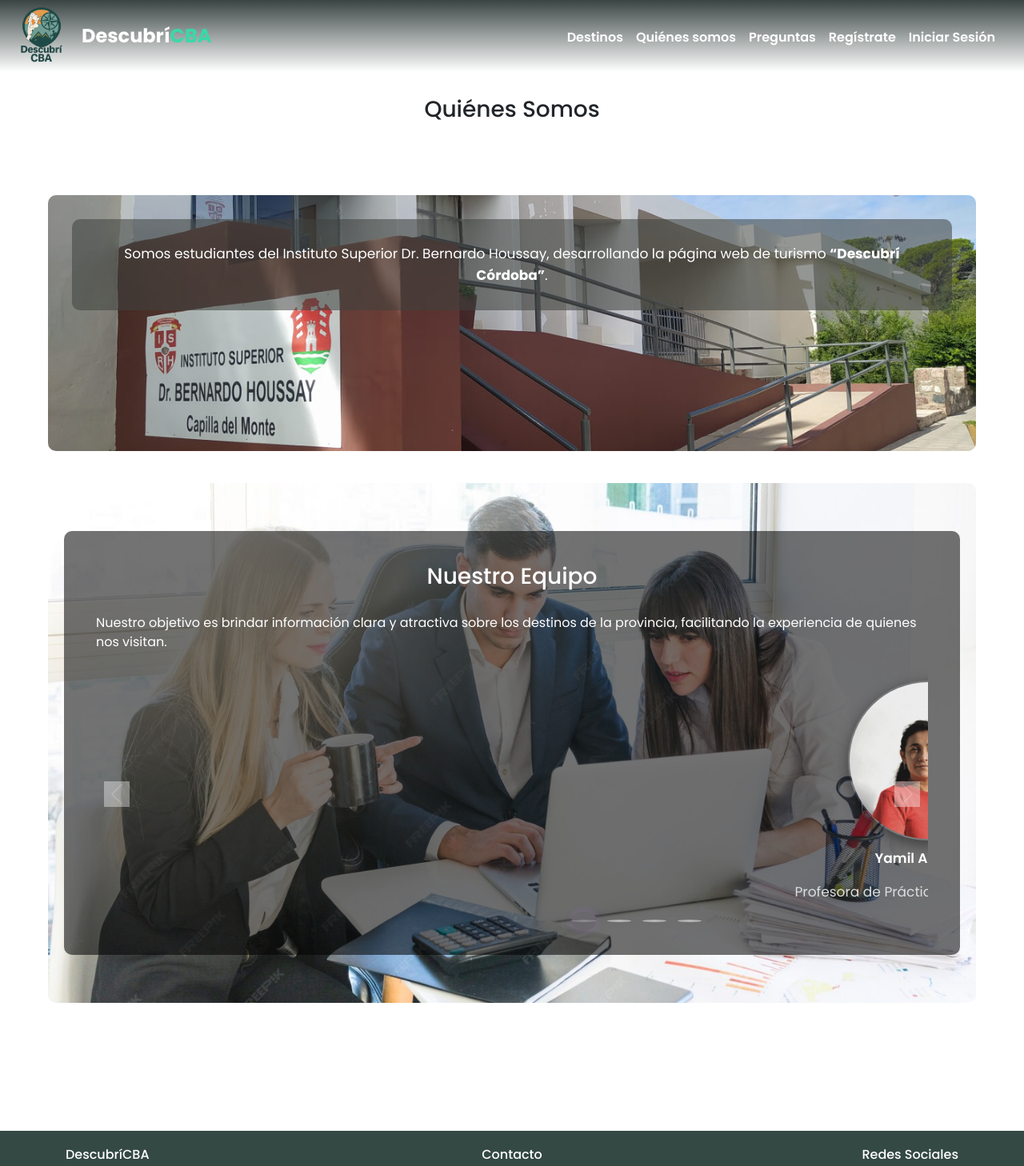
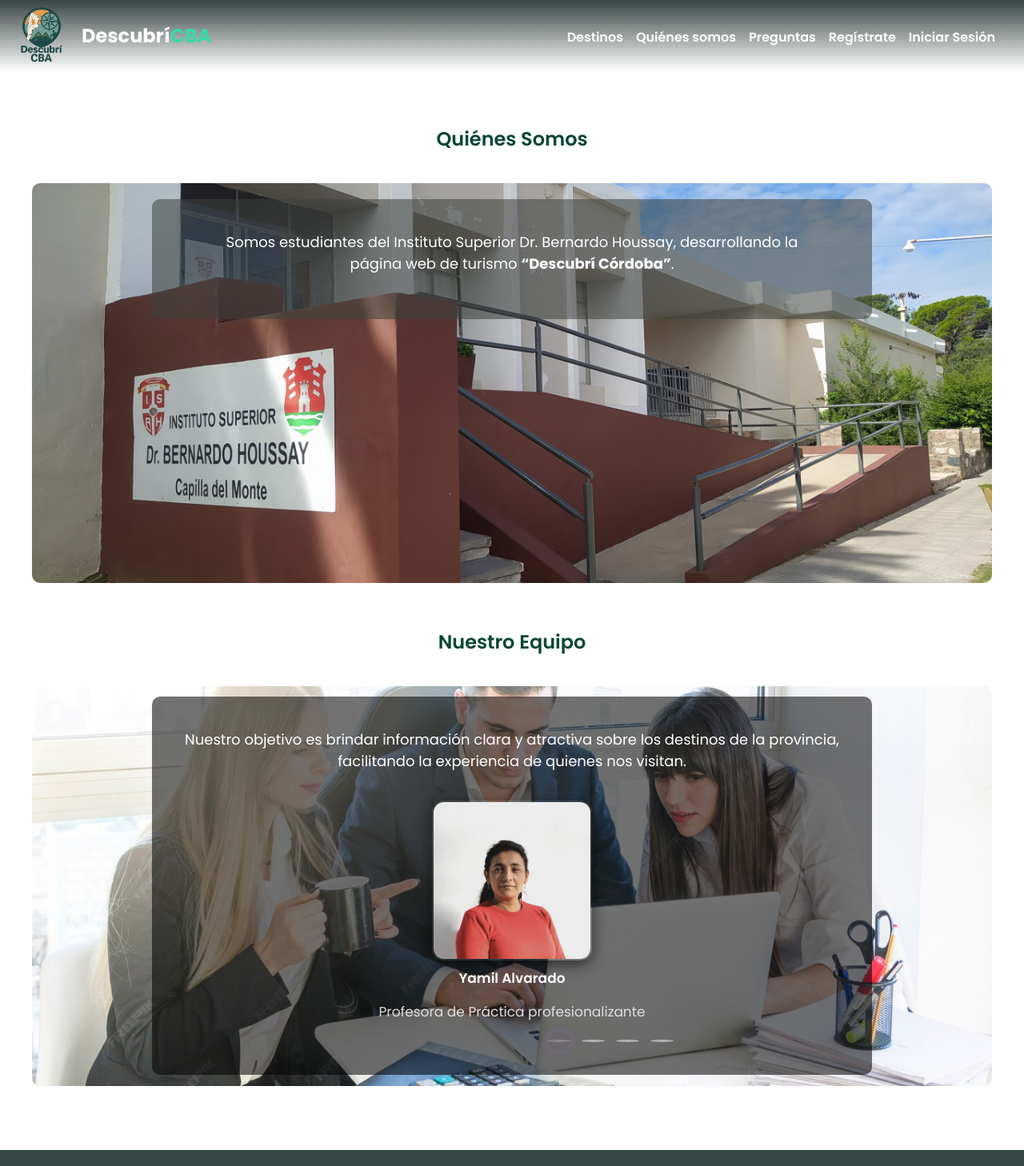
Before and after one commit to Paz-Santangelo/Frontend-DescubriCBA, a React (Vite) app: page /quienes in a window 1280 px wide. Shown: the top 1458 px of the page at 80% size. Built offline with nearby package versions, Linux system fonts and the light colour scheme.

Commit message:
página Quiénes Somos cambio colores,diseño,preguntas frecuentes,cambio colores,en App.jsx import ,se usa en carrusel

```diff
--- a/src/App.jsx
+++ b/src/App.jsx
@@ -1,4 +1,6 @@
 import { BrowserRouter as Router, Routes, Route } from "react-router-dom";
+import 'bootstrap/dist/css/bootstrap.min.css';
+import 'bootstrap/dist/js/bootstrap.bundle.min.js';
 import "./App.css";
 import AppNavbar from "./components/navbar/Navbar.jsx";
 import Footer from "./components/footer/Footer.jsx";
--- a/src/pages/preguntas/preguntas.css
+++ b/src/pages/preguntas/preguntas.css
@@ -1,18 +1,40 @@
-
 .faq-container {
   font-family: 'Poppins', sans-serif;
   padding: 20px;
+  margin-top:100px auto 40px auto;
+  max-width: 1200px;
 }
 
 .faq-title {
-  font-size: 28px;
-  font-weight: bold;
+  font-size: 20px;
+  font-weight: 600;
   text-align: center;
-  margin-bottom: 2rem;
+  margin: 20px auto 40px auto;
+  color: #064420;
 }
 
 .faq-answer {
   font-size: 17px;
-  color: #333;
+  color: #064420;
   line-height: 1.6;
 }
+
+.accordion-button {
+  background-color: rgba(64, 64, 64, 0.3);
+  color: #064420;
+  font-weight: 500;
+}
+
+.accordion-button:not(.collapsed) {
+  background-color: rgba(64, 64, 64, 0.4);
+  color: #fff;
+}
+
+.accordion-button:hover {
+  background-color: rgba(64, 64, 64, 0.5);
+  color: #fff;
+}
+
+.accordion-button:focus {
+  box-shadow: none;
+}
--- a/src/pages/quienes/Quienes.jsx
+++ b/src/pages/quienes/Quienes.jsx
@@ -2,7 +2,7 @@ import React from "react";
 import "./quienes.css";
 import { Carousel } from "react-bootstrap";
 
-// Importar imágenes
+// Imágenes
 import Instituto from "../../assets/instituto.jpg";
 import Yamil from "../../assets/Yamil.jpg";
 import Roxy from "../../assets/Roxy.jpg";
@@ -20,13 +20,11 @@ function Quienes() {
 
   return (
     <div className="quienes-container">
-      <h1 className="quienes-title">Quiénes Somos</h1>
+      {/* Título principal */}
+      <h2 className="quienes-title">Quiénes Somos</h2>
 
       {/* Sección Instituto */}
-      <section
-        className="descripcion-instituto"
-        style={{ backgroundImage: `url(${Instituto})` }}
-      >
+      <section className="descripcion-instituto" style={{ backgroundImage: `url(${Instituto})` }}>
         <div className="overlay">
           <p>
             Somos estudiantes del Instituto Superior Dr. Bernardo Houssay, desarrollando la página web de turismo <strong>“Descubrí Córdoba”</strong>.
@@ -35,29 +33,40 @@ function Quienes() {
       </section>
 
       {/* Sección Equipo */}
-      <section
-        className="equipo-foto-fondo"
-        style={{ backgroundImage: `url(${EquipoFondo})`, backgroundSize: "cover", backgroundPosition: "center" }}
-      >
+      <h2 className="equipo-title">Nuestro Equipo</h2>
+      <section className="equipo-foto-fondo" style={{ backgroundImage: `url(${EquipoFondo})` }}>
         <div className="overlay">
-          <h2 className="quienes-subtitle">Nuestro Equipo</h2>
           <p className="descripcion-equipo">
             Nuestro objetivo es brindar información clara y atractiva sobre los destinos de la provincia,
             facilitando la experiencia de quienes nos visitan.
           </p>
-
-          {/* Carousel react-bootstrap */}
-          <Carousel interval={6000} className="equipo-carousel">
+          <div id="equipoCarousel" className="carousel slide" data-bs-ride="carousel" data-bs-interval="2000">
+            <div className="carousel-inner">
               {equipo.map((miembro, index) => (
-              <Carousel.Item key={index}>
+                <div className={`carousel-item ${index === 0 ? "active" : ""}`} key={index}>
                   <div className="equipo-card text-center mx-auto">
                     <img src={miembro.foto} alt={miembro.nombre} />
                     <p className="nombre">{miembro.nombre}</p>
                     <p className="descripcion">{miembro.descripcion}</p>
                   </div>
-              </Carousel.Item>
+                </div>
               ))}
-          </Carousel>
+            </div>
+            {/* Indicadores */}
+            <div className="carousel-indicators">
+              {equipo.map((_, i) => (
+                <button
+                  key={i}
+                  type="button"
+                  data-bs-target="#equipoCarousel"
+                  data-bs-slide-to={i}
+                  className={i === 0 ? "active" : ""}
+                  aria-current={i === 0 ? "true" : undefined}
+                  aria-label={`Slide ${i + 1}`}
+                />
+              ))}
+            </div>
+          </div>
         </div>
       </section>
     </div>
--- a/src/pages/quienes/quienes.css
+++ b/src/pages/quienes/quienes.css
@@ -1,83 +1,73 @@
-/* Contenedor principal */
-.quienes-container {
-  padding: 120px 20px 80px;
-  max-width: 1200px;
-  margin: 0 auto;
+
+body, h1, h2, h3, h4, p, span, a, div {
   font-family: 'Poppins', sans-serif;
 }
 
-/* Títulos */
-.quienes-title {
-  text-align: center;
-  margin-bottom: 20px;
-  font-size: 28px;
-  font-weight:#057e62;
-}
-.quienes-subtitle {
-  text-align: center;
-  font-size: 28px;
-  margin-bottom: 30px;
-  font-weight: 500;
-  color: #fff;
+
+.quienes-container {
+  padding-top: 120px;
+  max-width: 1200px;
+  margin: 20px auto;
 }
 
-/* Sección Instituto */
+
+.quienes-title,
+.equipo-title {
+  display: block;
+  margin: 20px auto 40px auto;
+  font-size: 24px;
+  font-weight: 600;
+  text-align: center;
+  color: #064635;
+}
+
 .descripcion-instituto {
   position: relative;
   background: center center/cover no-repeat;
-  height: 320px;
+  height: 500px;
   border-radius: 10px;
-  margin: 90px auto 40px auto;
-  max-width: 1200px;
+  margin: 40px auto 60px auto;
   display: flex;
   align-items: flex-start;
   justify-content: center;
   text-align: center;
   overflow: hidden;
-  padding-top: 30px;
-}
-.descripcion-instituto .overlay {
-  position: relative;
-  z-index: 1;
-  width: calc(100% - 40px);
-  max-width: 1100px;
-  background-color: rgba(62, 67, 62, 0.55);
-  padding: 30px 40px;
-  border-radius: 10px;
-  display: flex;
-  flex-direction: column;
-  align-items: center;
-  justify-content: flex-start;
-}
-.descripcion-instituto .overlay p {
-  margin: 0;
-  color: #fff;
-  font-size: 17px;
-  line-height: 1.6;
-  padding: 0 10px;
+  padding-top: 20px;
+  font-size: 18px;
 }
 
-/* Sección Equipo */
+.descripcion-instituto .overlay {
+  background-color: rgba(62, 67, 62, 0.55);
+  padding: 40px 60px;
+  border-radius: 10px;
+  max-width: 900px;
+  color: #fff;
+  text-align: center;
+}
+
+
 .equipo-foto-fondo {
   position: relative;
   background: center center/cover no-repeat;
-  padding: 60px 20px;
+  height: 500px;
   border-radius: 10px;
   margin-bottom: 80px;
+  display: flex;
+  align-items: center;
+  justify-content: center;
+  font-size: 18px;
 }
+
 .equipo-foto-fondo .overlay {
   background-color: rgba(0,0,0,0.55);
   padding: 40px;
   border-radius: 10px;
   color: #fff;
-  display: flex;
-  flex-direction: column;
-  align-items: center;
-  justify-content: center;
-  overflow: visible;
+  max-width: 900px;
+  text-align: center;
 }
 
-/* Tarjetas del equipo */
+
 .equipo-card {
   padding: 20px;
   display: flex;
@@ -87,50 +77,43 @@
   max-width: 420px;
   margin: 0 auto;
 }
+
 .equipo-card img {
   width: 200px;
   height: 200px;
   object-fit: cover;
-  border-radius: 50%;
+  border-radius: 15px;
   border: 2px solid rgba(255,255,255,0.08);
-  box-shadow: 0 6px 18px rgba(0,0,0,0.45);
+  box-shadow: 0 6px 18px rgba(0,0,0,0.55);
 }
+
 .equipo-card .nombre {
   font-size: 17px;
   font-weight: 600;
   margin-top: 10px;
   color: #fff;
 }
+
 .equipo-card .descripcion {
   font-size: 17px;
   color: #ddd;
   margin-bottom: 6px;
 }
 
-/* Carousel centrado */
-.carousel-inner {
-  display: flex;
+.equipo-carousel .carousel-inner {
+  display: flex !important;
   justify-content: center;
   align-items: center;
 }
-.carousel-item {
-  width: 100%;
+
+.equipo-carousel .carousel-item {
   display: flex !important;
   justify-content: center;
   align-items: center;
-  opacity: 0;
-  transition: opacity 1s ease-in-out;
-  min-height: 300px;
-}
-.carousel-item.active {
-  opacity: 1;
-}
-.carousel-item .equipo-card {
-  margin: 0 auto;
-  flex: 0 0 auto;
+  width: 100%;
 }
 
-/* Indicadores */
+
 .carousel-indicators {
   bottom: -25px;
   left: 50%;
@@ -155,11 +138,26 @@
   box-shadow: 0 0 8px rgba(183,108,248,0.28);
 }
 
-/* Flechas del carousel */
-.carousel-control-prev, .carousel-control-next {
-  width: 5%;
+.carousel-control-prev,
+.carousel-control-next {
+  display: none;
 }
-.carousel-control-prev-icon, .carousel-control-next-icon {
-  background-color: rgba(255,255,255,0.8);
-  opacity: 0.95;
+
+
+@media (max-width: 768px) {
+  .descripcion-instituto,
+  .equipo-foto-fondo {
+    height: 400px;
+  }
+
+  .quienes-title,
+  .equipo-title {
+    font-size: 24px;
+    padding: 8px 15px;
+  }
+
+  .equipo-card img {
+    width: 180px;
+    height: 180px;
+  }
 }
```
Lines whose indentation alone changed are shown as unchanged.
